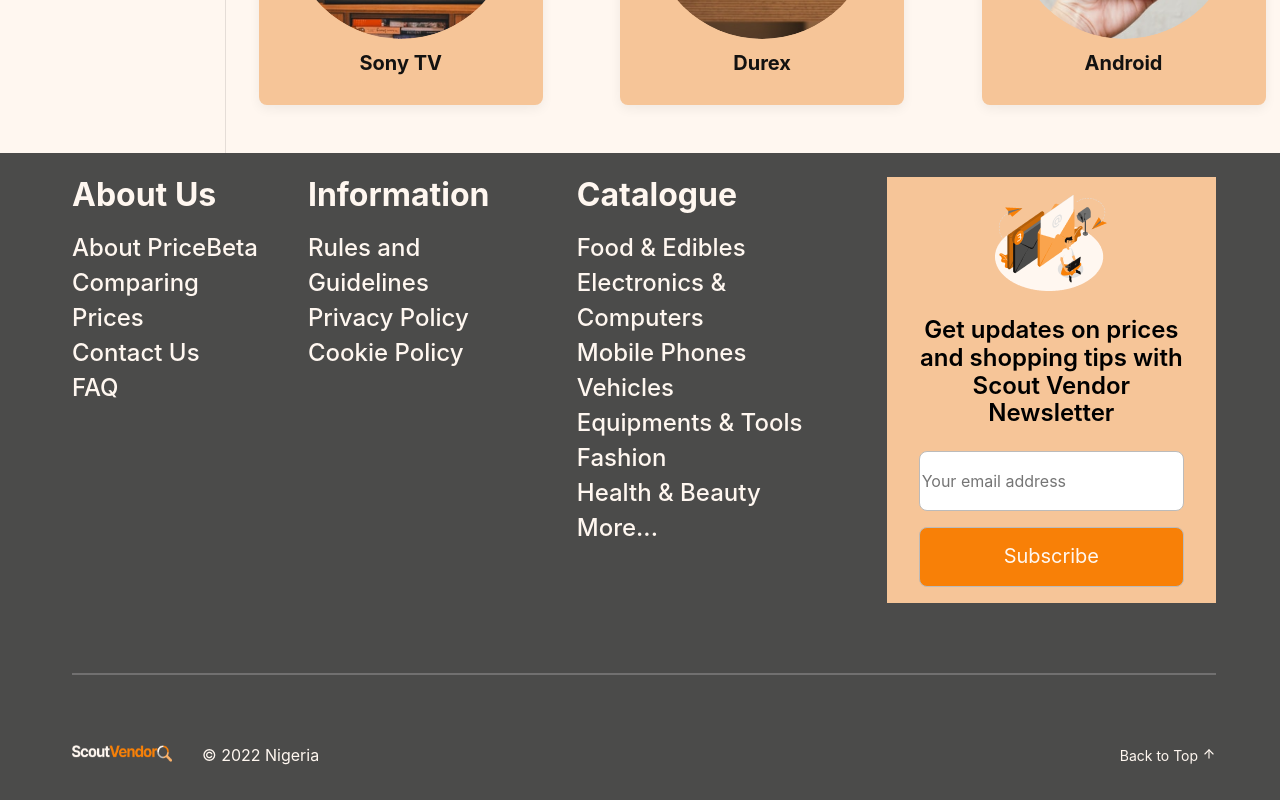
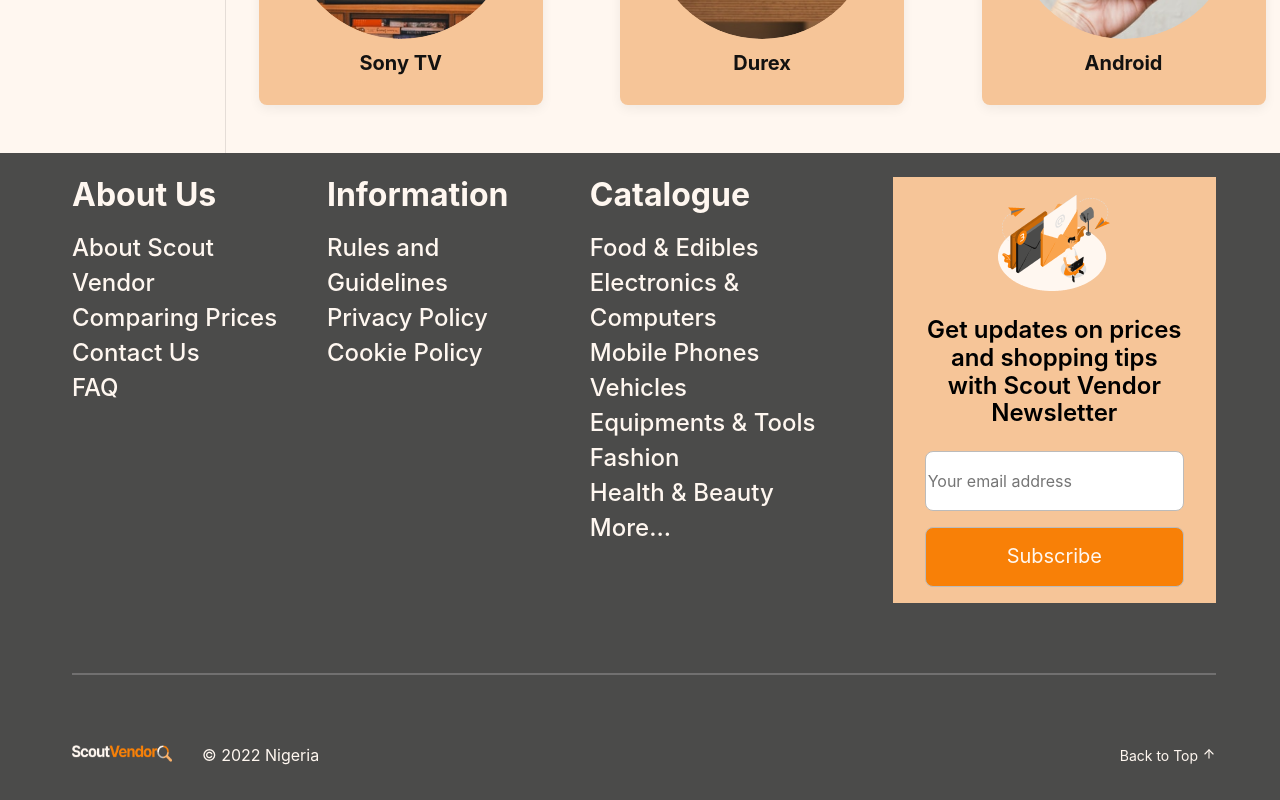
Before and after one commit to zuri-training/Price-Compare-Team-26-Front-End-Repo, a React (Create React App) app: page / in a window 1280 px wide. Shown: the part 1931-2731 px from the top of the page. Built offline with nearby package versions, Linux system fonts and the light colour scheme.

Commit message:
Edit Footer text content.

```diff
--- a/src/components/Footer.js
+++ b/src/components/Footer.js
@@ -17,7 +17,7 @@
           <div className='about_us'>
             <h2>About Us</h2>
             <ul>
-              <li onClick={scrollToTop}><Link to='about-us'>About PriceBeta</Link></li>
+              <li onClick={scrollToTop}><Link to='about-us'>About Scout Vendor</Link></li>
               <li onClick={scrollToTop}><Link to='compare-price'>Comparing Prices</Link></li>
               <li onClick={scrollToTop}><Link to='/'>Contact Us</Link></li>
               <li><Link to='/'>FAQ</Link></li>
@@ -78,7 +78,7 @@
   color: var(--clr-background);
   padding: 24px 64px 35px 72px;
 
-  @media (max-width: 992px) {
+  @media screen and (max-width: 992px) {
     flex-direction: column;
     padding: 12px 32px 0 12px;
   }
```
